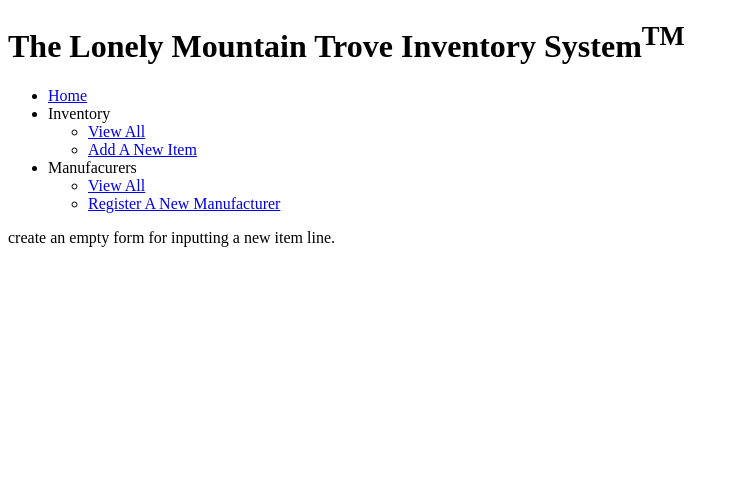
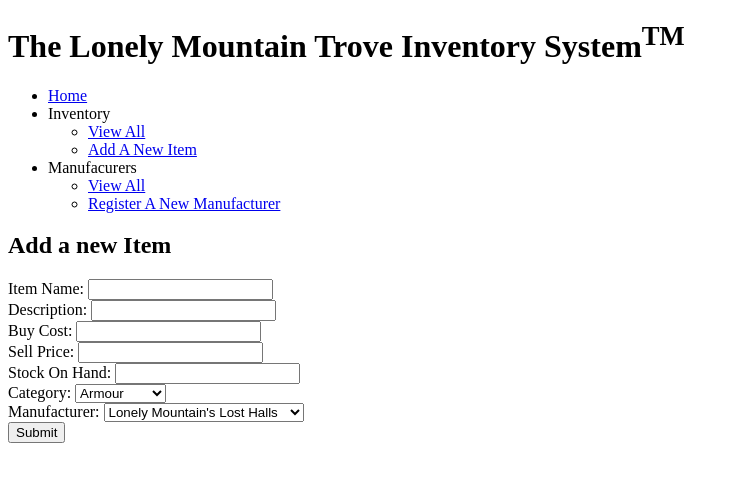
Before and after one commit to Zarecki/fantasy_shop, a Flask app: page /items/new in a window 1280 px wide. Shown: the top 482 px of the page, without its empty margins (0-739 px from the left). Run offline with Flask 2, Linux system fonts and the light colour scheme; data that the repository does not hold is empty; some libraries are stand-ins or nearby versions.

Commit message:
new item working

```diff
--- a/app/controllers/items_controller.py
+++ b/app/controllers/items_controller.py
@@ -1,3 +1,5 @@
+import pdb
+
 from flask import Flask, render_template, request, redirect
 from flask import Blueprint
 from models.item import Item
@@ -33,8 +35,7 @@ def create_item():
     category = request.form["category"]
     buy_cost = request.form["buy_cost"]
     sell_price = request.form["sell_price"]
-    manufacturer_id = request.form["manufacturer_id"]
-    manufacturer = manufacturer_repository.select(manufacturer_id)
+    manufacturer = manufacturer_repository.select_by_name(request.form["manufacturer_name"])
     stock = request.form["stock"]
     new_item = Item(name, description, category, buy_cost, sell_price, manufacturer, stock)
     item_repository.save(new_item)
--- a/app/repositories/manufacturer_repository.py
+++ b/app/repositories/manufacturer_repository.py
@@ -30,6 +30,13 @@ def select(id):
     manufacturer = Manufacturer(result[0][1], result[0][2], result[0][3], result[0][4], result[0][0])
     return manufacturer
 
+def select_by_name(name):
+    sql = "SELECT * FROM manufacturers WHERE name = %s"
+    values = [name]
+    result = run_sql(sql, values)
+    manufacturer = Manufacturer(result[0][1], result[0][2], result[0][3], result[0][4], result[0][0])
+    return manufacturer
+
 def delete_all():
     sql = "DELETE FROM manufacturers"
     run_sql(sql)
--- a/app/templates/items/new.html
+++ b/app/templates/items/new.html
@@ -1,6 +1,48 @@
 {% extends "base.html" %}
 {% block content %}
 
-create an empty form for inputting a new item line.
+<h2>Add a new Item</h2>
+
+<form action="/items" method="POST">
+    <div>
+        <label for="name">Item Name:</label>
+        <input type="text" id="name" name="name">
+    </div>
+    <div>
+        <label for="description">Description:</label>
+        <input type="text" id="description" name="description">
+    <div>
+    <div>
+        <label for="buy_cost">Buy Cost:</label>
+        <input type="text" id="buy_cost" name="buy_cost">
+    </div>
+    <div>
+        <label for="sell_price">Sell Price:</label>
+        <input type="text" id="sell_price" name="sell_price">
+    </div>
+    <div>
+        <label for="Stock">Stock On Hand:</label>
+        <input type="text" id="stock" name="stock">
+    </div>
+        <label for="category">Category:</label>
+        <select name="category" id="category">
+            <option value="Armour">Armour</option>
+            <option value="Gemstones">Gemstones</option>
+            <option value="Weapons">Weapons</option>
+        </select>
+    </div>
+    <div>
+        <label for="manufacturer_name">Manufacturer:</label>
+        <select name="manufacturer_name" id="manufacturer_name">
+            <option value="Lonely Mountain's Lost Halls">Lonely Mountain's Lost Halls</option>
+            <option value="Iron Hills Forge">Iron Hills Forge</option>
+            <option value="Murkwood's Ironbark Armoury">Murkwood's Ironbark Armoury</option>
+            <option value="Nasty Bitza Kit">Nasty Bitza Kit</option>
+        </select>
+    </div>
+    <div>
+        <input type="submit">
+    </div>
+</form>
 
 {% endblock %}
--- a/app/templates/manufacturers/show.html
+++ b/app/templates/manufacturers/show.html
@@ -2,7 +2,7 @@
 {% block content %}
 
 <div>
-    <p>{Manufacturer Name: {manufacturer.name}}</p>
+    <p>Manufacturer Name: {{manufacturer.name}}</p>
     <p>Description: {{manufacturer.description}}</p>
     <hr>
     <p>Category: {{manufacturer.category}}</p>
```
